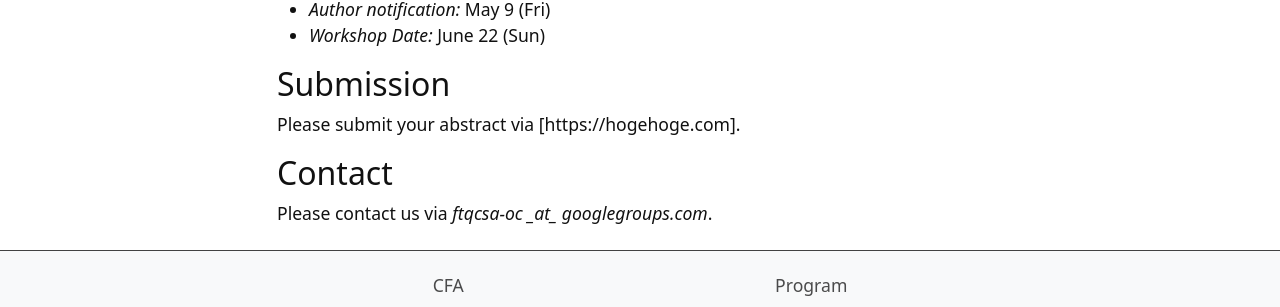
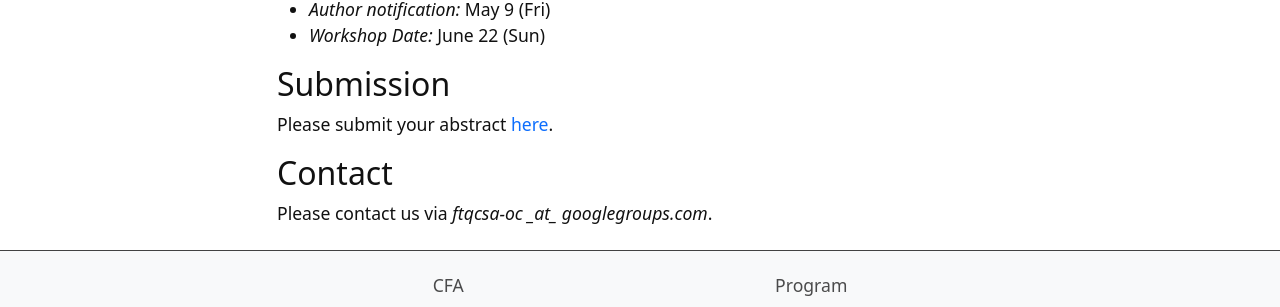
Before and after one commit to ftqcsa/ftqcsa.github.io, a Jekyll site: the page built from content/2-callforabstract-draft.md, in a window 1280 px wide. Shown: the part 1547-1854 px from the top of the page. Built offline with Jekyll 4.4.1, drawn with Linux system fonts in a browser that asks for light colours.

Commit message:
Update 2-callforabstract-draft.md

```diff
--- a/content/2-callforabstract-draft.md
+++ b/content/2-callforabstract-draft.md
@@ -38,7 +38,7 @@ The submission options are as follows:
 - _Workshop Date:_ June 22 (Sun)
 
 ## Submission
-Please submit your abstract via [https://hogehoge.com].
+Please submit your abstract [here](/submit/).
 
 ## Contact
 Please contact us via _ftqcsa-oc \_at\_ googlegroups.com_.
```
